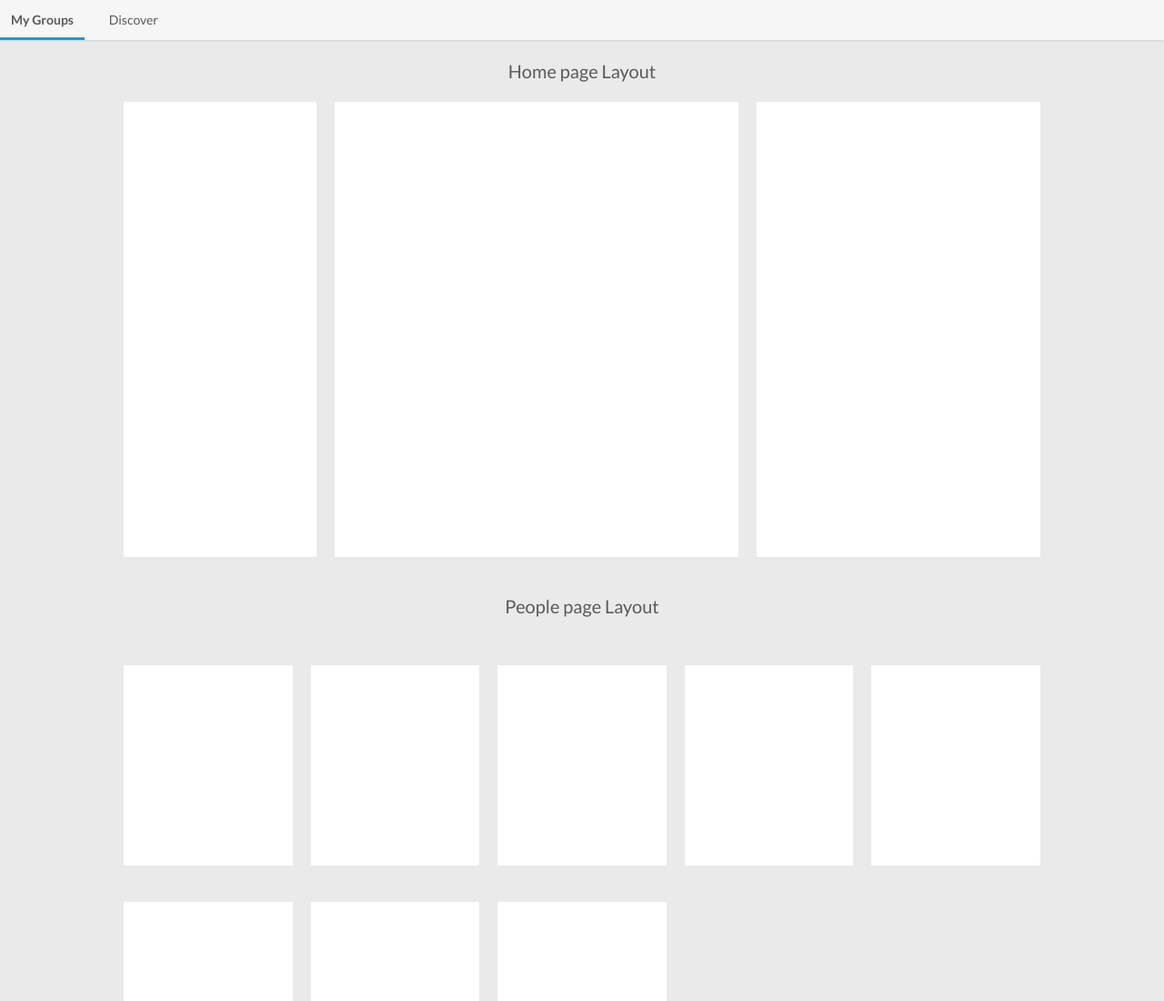
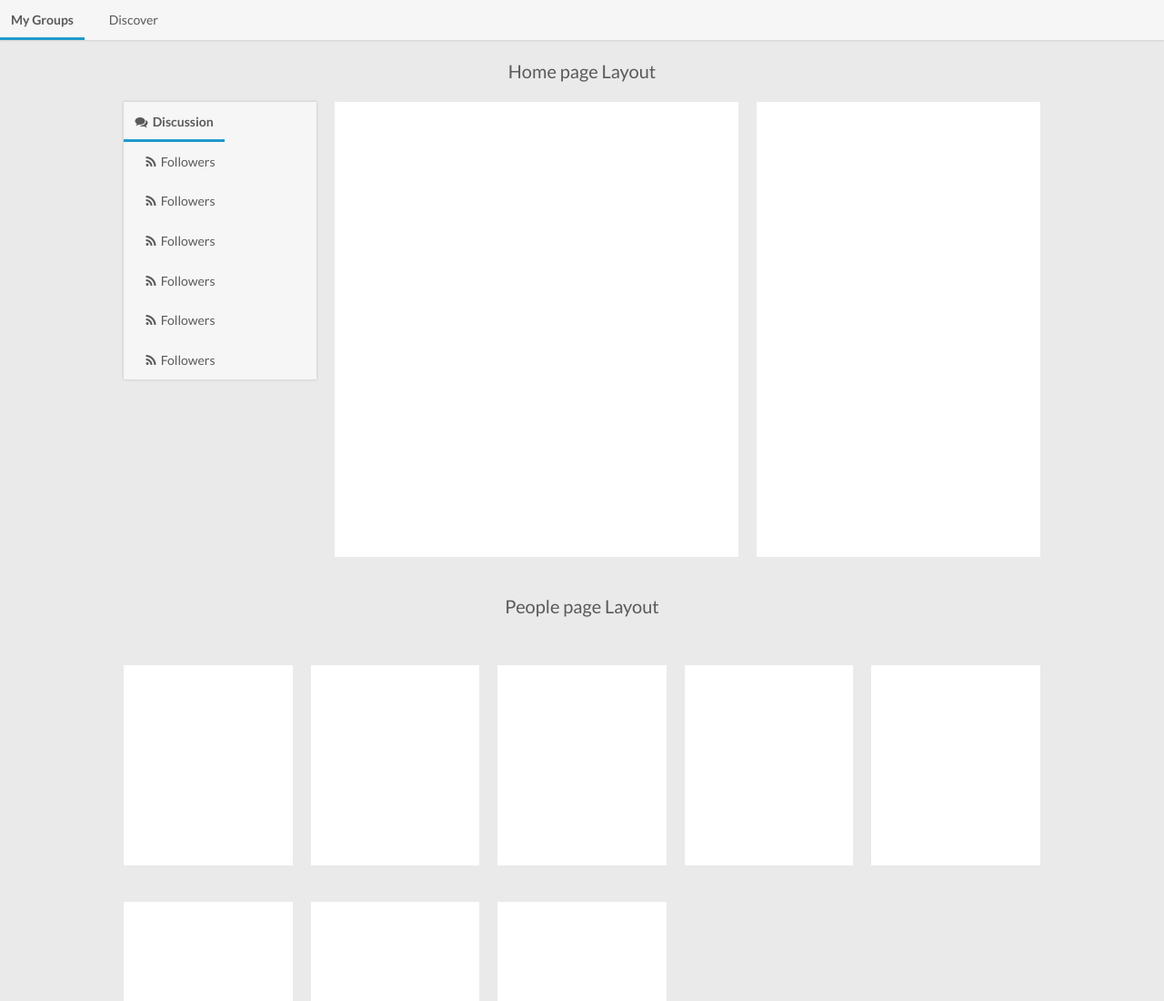
Before and after one commit to hamed-farag/Nebula-UI-Core, a website: page index.html in a window 1280 px wide. Shown: the top 1100 px of the page at 91% size. Drawn offline with Linux system fonts and the light colour scheme.

Commit message:
add mini side navigation

```diff
--- a/index.html
+++ b/index.html
@@ -28,7 +28,33 @@
 	<div class="page-content">
 		<h2 style="text-align: center; font-size: 20px;margin-bottom: 20px">Home page Layout</h2>
 		<div class="sticky-left-cont">
-			<div style="background: white;height: 500px;"></div>
+			<div>
+				<header class="tab-control mini-side-nav">
+					<ul>
+						<li class="active">
+							<a href="#"><i class="fa fa-comments icon-margin"></i>Discussion</a>
+						</li>
+						<li>
+							<a href="#"><i class="fa fa-rss icon-margin"></i>Followers</a>
+						</li>
+						<li>
+							<a href="#"><i class="fa fa-rss icon-margin"></i>Followers</a>
+						</li>
+						<li>
+							<a href="#"><i class="fa fa-rss icon-margin"></i>Followers</a>
+						</li>
+						<li>
+							<a href="#"><i class="fa fa-rss icon-margin"></i>Followers</a>
+						</li>
+						<li>
+							<a href="#"><i class="fa fa-rss icon-margin"></i>Followers</a>
+						</li>
+						<li>
+							<a href="#"><i class="fa fa-rss icon-margin"></i>Followers</a>
+						</li>
+					</ul>
+				</header>
+			</div>
 		</div>
 		<div class="main-container">
 			<div class="middle-content sm-col-12 md-col-7">
--- a/scss/components/_index.scss
+++ b/scss/components/_index.scss
@@ -14,3 +14,4 @@
 @import 'eventsList';
 @import 'tabFilters';
 @import 'tabControl';
+@import 'miniSideNav';
--- /dev/null
+++ b/scss/components/_miniSideNav.scss
@@ -0,0 +1,61 @@
+// Mini Side Navigation
+//
+// Markup: ./styleguide/miniSideNav.html
+//
+// Styleguide: Components.Mini Side Navigation
+
+.tab-control.mini-side-nav{
+    background-color: #fff;
+    box-shadow: none;
+    white-space: nowrap;
+    overflow-x: auto;
+    &::-webkit-scrollbar {
+        display: none;
+    }
+    ul{
+        li{
+            a{
+                i{
+                    display: none;
+                }
+            }
+        }
+    }
+}
+
+@media #{$md} {
+    .tab-control.mini-side-nav{
+        background: transparent;
+        box-shadow: none;
+        ul{
+            li{
+                display: block;
+                margin-left: 0;
+                margin-top: 0.25rem;
+                &:first-child{
+                    margin-top: 0;
+                }
+                &.active{
+                    a{
+                        border-left: solid 3px #2199ca;
+                        border-bottom: none;
+                        background-color: rgba(0,0,0,0.05);
+                        &:hover, &:focus{
+                            background-color: rgba(0,0,0,0.1);
+                        }
+                    }
+                }
+                a{
+                    padding: 0.5em 1rem;
+                    &:hover, &:focus{
+                        border-bottom: none;
+                        background-color:rgba(0,0,0,0.05);
+                    }
+                    i{
+                        display: inline-block;
+                    }
+                }
+            }
+        }
+    }
+}
```
Also changed, not shown: scss/components/styleguide/miniSideNav.html (added, +25 -0 lines).
